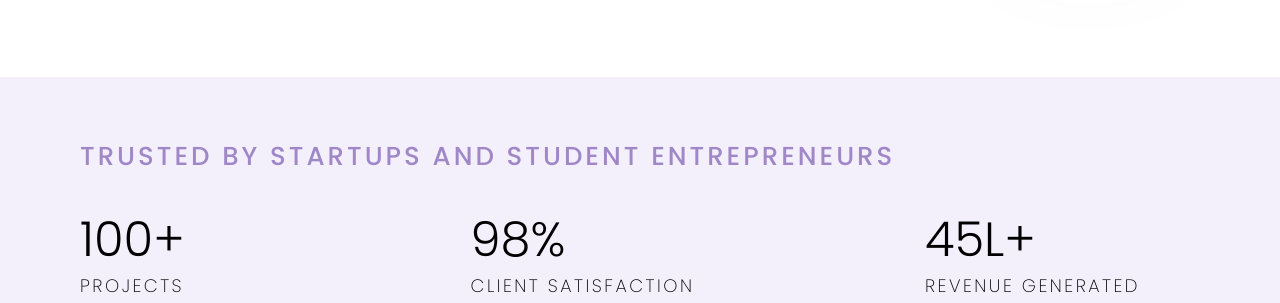
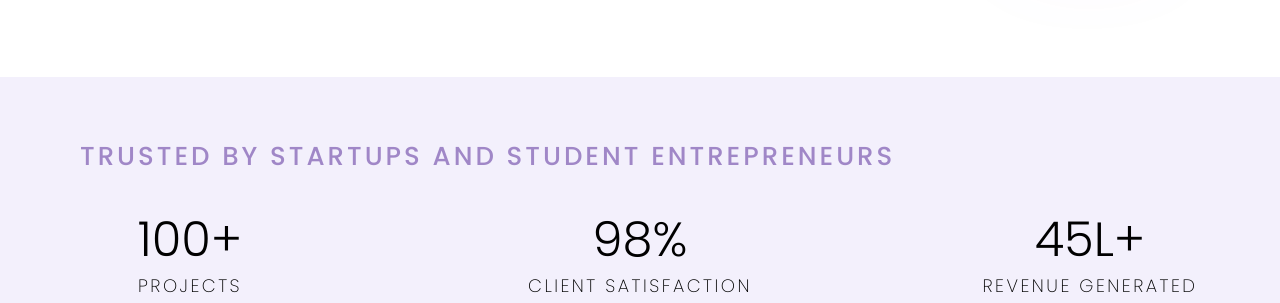
Before and after one commit to piushmaji/Launch, a website built with Vite: page index.html in a window 1280 px wide. Shown: the part 649-952 px from the top of the page. Built offline with nearby package versions, Linux system fonts and the light colour scheme.

Commit message:
Update style.css

```diff
--- a/src/style.css
+++ b/src/style.css
@@ -204,8 +204,11 @@ nav {
 }
 
 .stat-item {
+    display: flex;
+    flex-direction: column;
+    justify-content: center;
+    align-items: center;
     min-width: 220px;
-    padding-right: 60px;
 }
 
 .stat-number {
```
